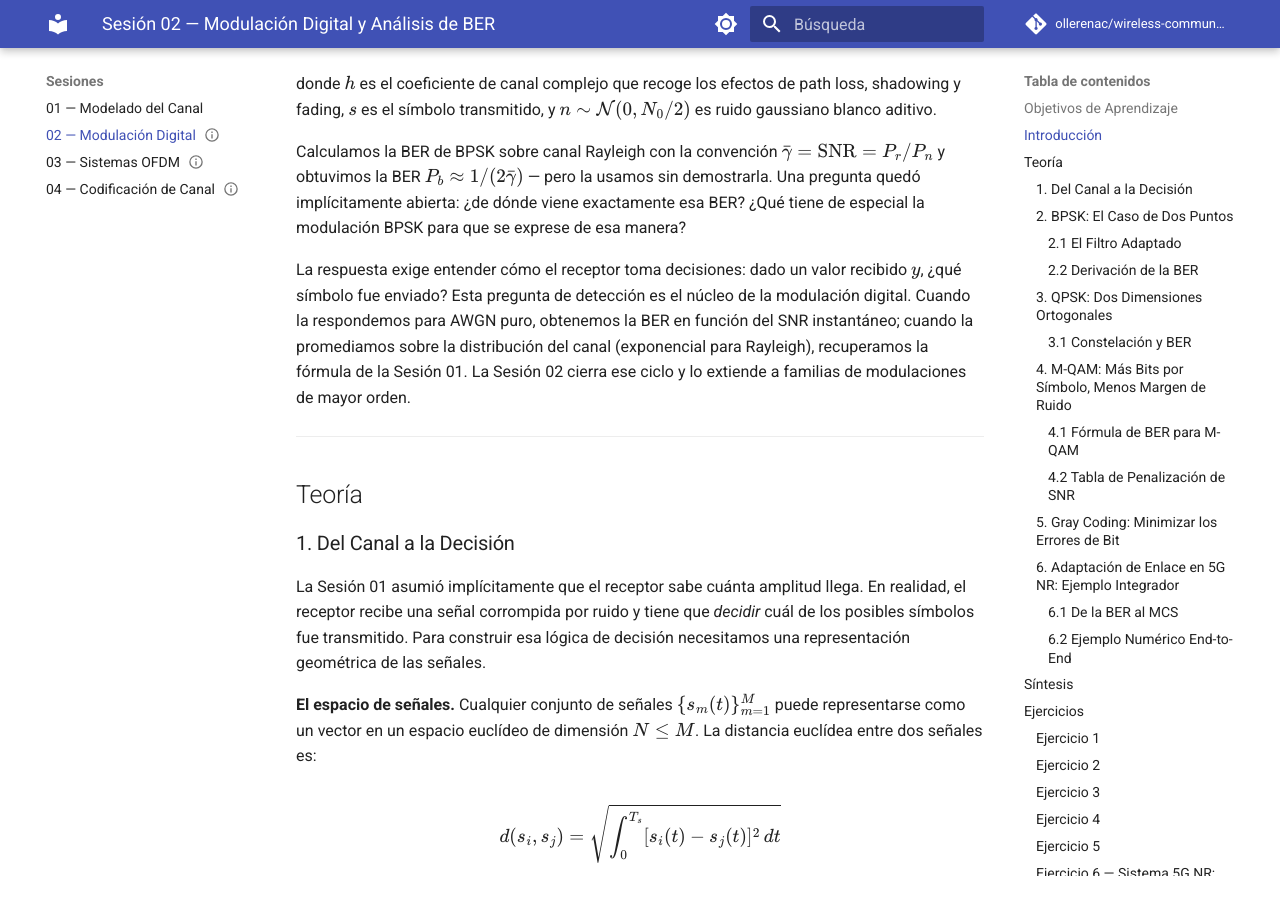
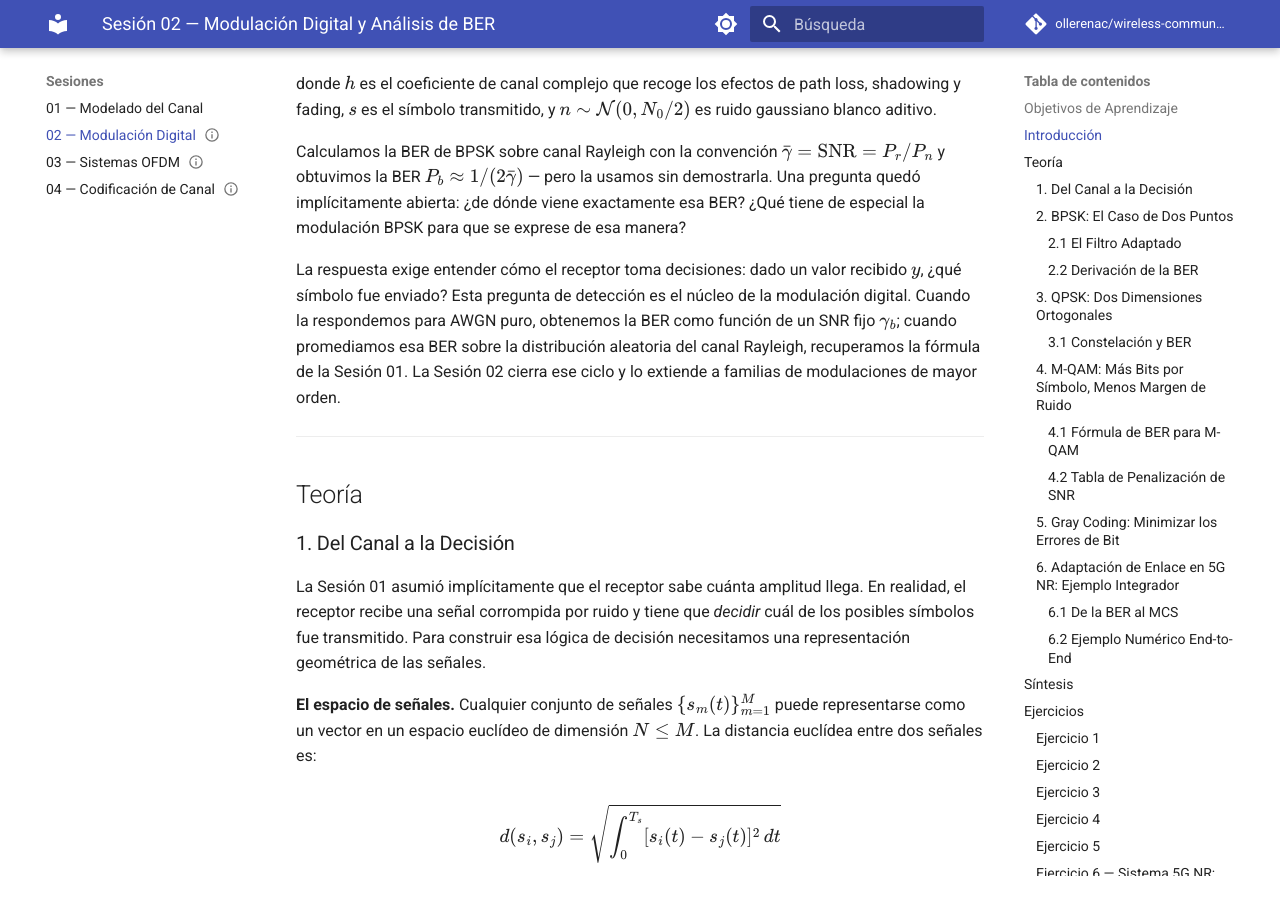
Before and after one commit to ollerenac/wireless-communication-systems, an MkDocs documentation site: the page built from docs/sessions/02-digital-modulation/index.md, in a window 1280 px wide and 900 px high, scrolled down 743 px. Built offline with MkDocs 1.6.1 and Material for MkDocs 9.7.7, drawn with Linux system fonts in a browser that asks for light colours; comment, search, counter and statistics services are not loaded.

Commit message:
S02 intro: clarify AWGN→Rayleigh BER averaging description
Co-Authored-By: Claude Sonnet 4.6 <noreply@anthropic.com>

```diff
--- a/docs/sessions/02-digital-modulation/index.md
+++ b/docs/sessions/02-digital-modulation/index.md
@@ -29,7 +29,7 @@ donde $h$ es el coeficiente de canal complejo que recoge los efectos de path los
 
 Calculamos la BER de BPSK sobre canal Rayleigh con la convención $\bar{\gamma} = \text{SNR} = P_r/P_n$ y obtuvimos la BER $P_b \approx 1/(2\bar{\gamma})$ — pero la usamos sin demostrarla. Una pregunta quedó implícitamente abierta: ¿de dónde viene exactamente esa BER? ¿Qué tiene de especial la modulación BPSK para que se exprese de esa manera?
 
-La respuesta exige entender cómo el receptor toma decisiones: dado un valor recibido $y$, ¿qué símbolo fue enviado? Esta pregunta de detección es el núcleo de la modulación digital. Cuando la respondemos para AWGN puro, obtenemos la BER en función del SNR instantáneo; cuando la promediamos sobre la distribución del canal (exponencial para Rayleigh), recuperamos la fórmula de la Sesión 01. La Sesión 02 cierra ese ciclo y lo extiende a familias de modulaciones de mayor orden.
+La respuesta exige entender cómo el receptor toma decisiones: dado un valor recibido $y$, ¿qué símbolo fue enviado? Esta pregunta de detección es el núcleo de la modulación digital. Cuando la respondemos para AWGN puro, obtenemos la BER como función de un SNR fijo $\gamma_b$; cuando promediamos esa BER sobre la distribución aleatoria del canal Rayleigh, recuperamos la fórmula de la Sesión 01. La Sesión 02 cierra ese ciclo y lo extiende a familias de modulaciones de mayor orden.
 
 ---
 
```
